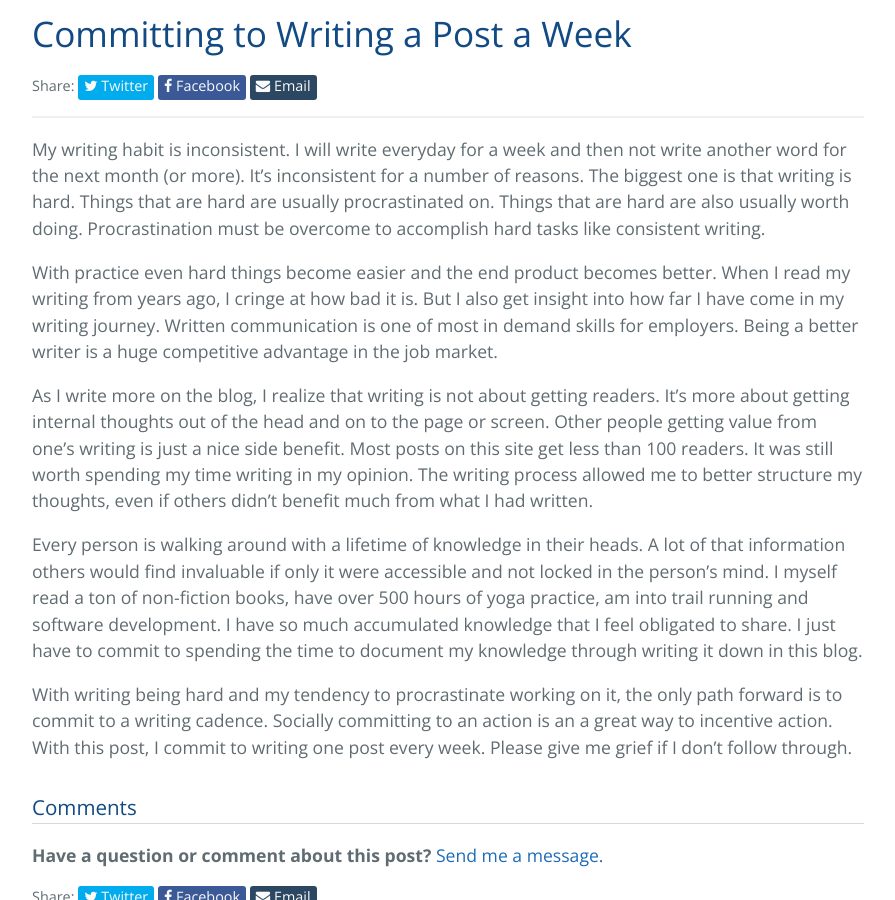
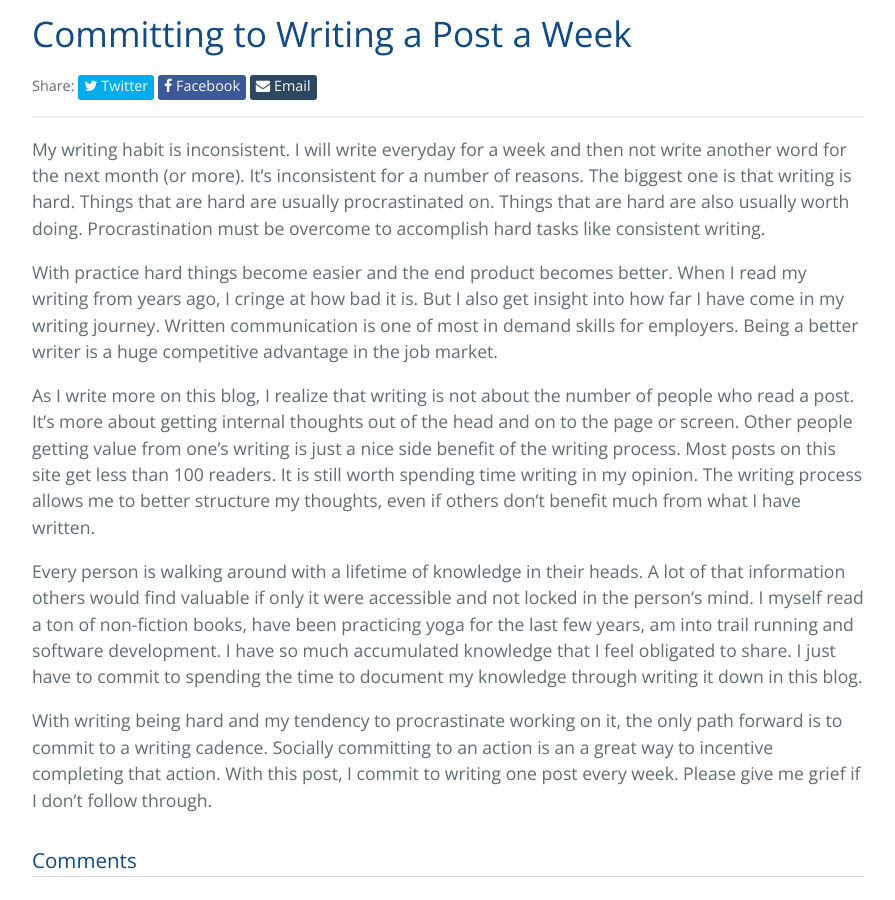
Before and after one commit to jonmbake/jonbake.com, a Jekyll site: the page built from blog/_posts/2019-10-21-committing-to-writing-a-post-a-week.md, in a window 1280 px wide and 900 px high, scrolled down 393 px. Shown: the whole window, without its empty margins (192-1087 px from the left). Built offline with Jekyll 4.4.1, drawn with Linux system fonts in a browser that asks for light colours; nearby versions of some CDN libraries.

Commit message:
Edit post

```diff
--- a/blog/_posts/2019-10-21-committing-to-writing-a-post-a-week.md
+++ b/blog/_posts/2019-10-21-committing-to-writing-a-post-a-week.md
@@ -5,10 +5,10 @@ title: Committing to Writing a Post a Week
 
 My writing habit is inconsistent. I will write everyday for a week and then not write another word for the next month (or more). It's inconsistent for a number of reasons. The biggest one is that writing is hard. Things that are hard are usually procrastinated on. Things that are hard are also usually worth doing. Procrastination must be overcome to accomplish hard tasks like consistent writing.
 
-With practice even hard things become easier and the end product becomes better. When I read my writing from years ago, I cringe at how bad it is. But I also get insight into how far I have come in my writing journey. Written communication is one of most in demand skills for employers. Being a better writer is a huge competitive advantage in the job market.
+With practice hard things become easier and the end product becomes better. When I read my writing from years ago, I cringe at how bad it is. But I also get insight into how far I have come in my writing journey. Written communication is one of most in demand skills for employers. Being a better writer is a huge competitive advantage in the job market.
 
-As I write more on the blog, I realize that writing is not about getting readers. It's more about getting internal thoughts out of the head and on to the page or screen. Other people getting value from one's writing is just a nice side benefit. Most posts on this site get less than 100 readers. It was still worth spending my time writing in my opinion. The writing process allowed me to better structure my thoughts, even if others didn't benefit much from what I had written.
+As I write more on this blog, I realize that writing is not about the number of people who read a post. It's more about getting internal thoughts out of the head and on to the page or screen. Other people getting value from one's writing is just a nice side benefit of the writing process. Most posts on this site get less than 100 readers. It is still worth spending time writing in my opinion. The writing process allows me to better structure my thoughts, even if others don't benefit much from what I have written.
 
-Every person is walking around with a lifetime of knowledge in their heads. A lot of that information others would find invaluable if only it were accessible and not locked in the person's mind. I myself read a ton of non-fiction books, have over 500 hours of yoga practice, am into trail running and software development. I have so much accumulated knowledge that I feel obligated to share. I just have to commit to spending the time to document my knowledge through writing it down in this blog.
+Every person is walking around with a lifetime of knowledge in their heads. A lot of that information others would find valuable if only it were accessible and not locked in the person's mind. I myself read a ton of non-fiction books, have been practicing yoga for the last few years, am into trail running and software development. I have so much accumulated knowledge that I feel obligated to share. I just have to commit to spending the time to document my knowledge through writing it down in this blog.
 
-With writing being hard and my tendency to procrastinate working on it, the only path forward is to commit to a writing cadence. Socially committing to an action is an a great way to incentive action. With this post, I commit to writing one post every week. Please give me grief if I don't follow through.
+With writing being hard and my tendency to procrastinate working on it, the only path forward is to commit to a writing cadence. Socially committing to an action is an a great way to incentive completing that action. With this post, I commit to writing one post every week. Please give me grief if I don't follow through.
```
